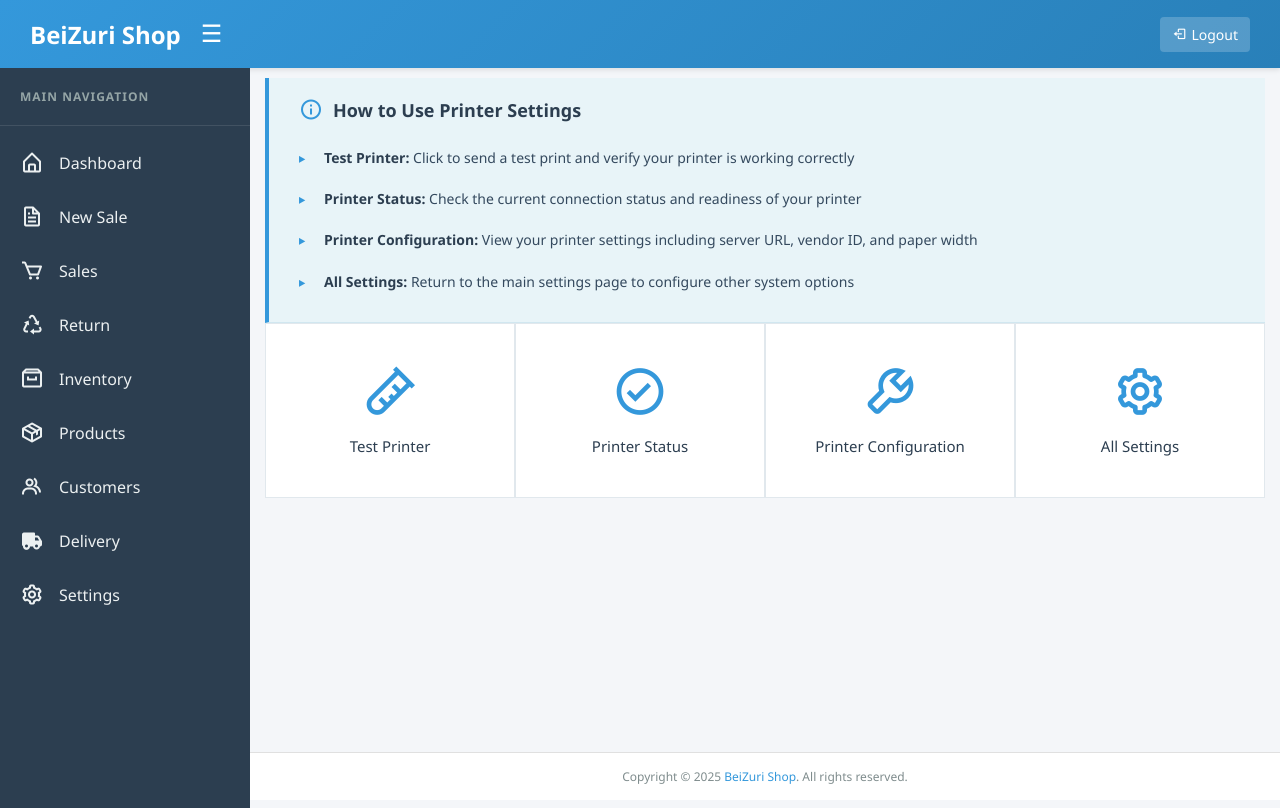
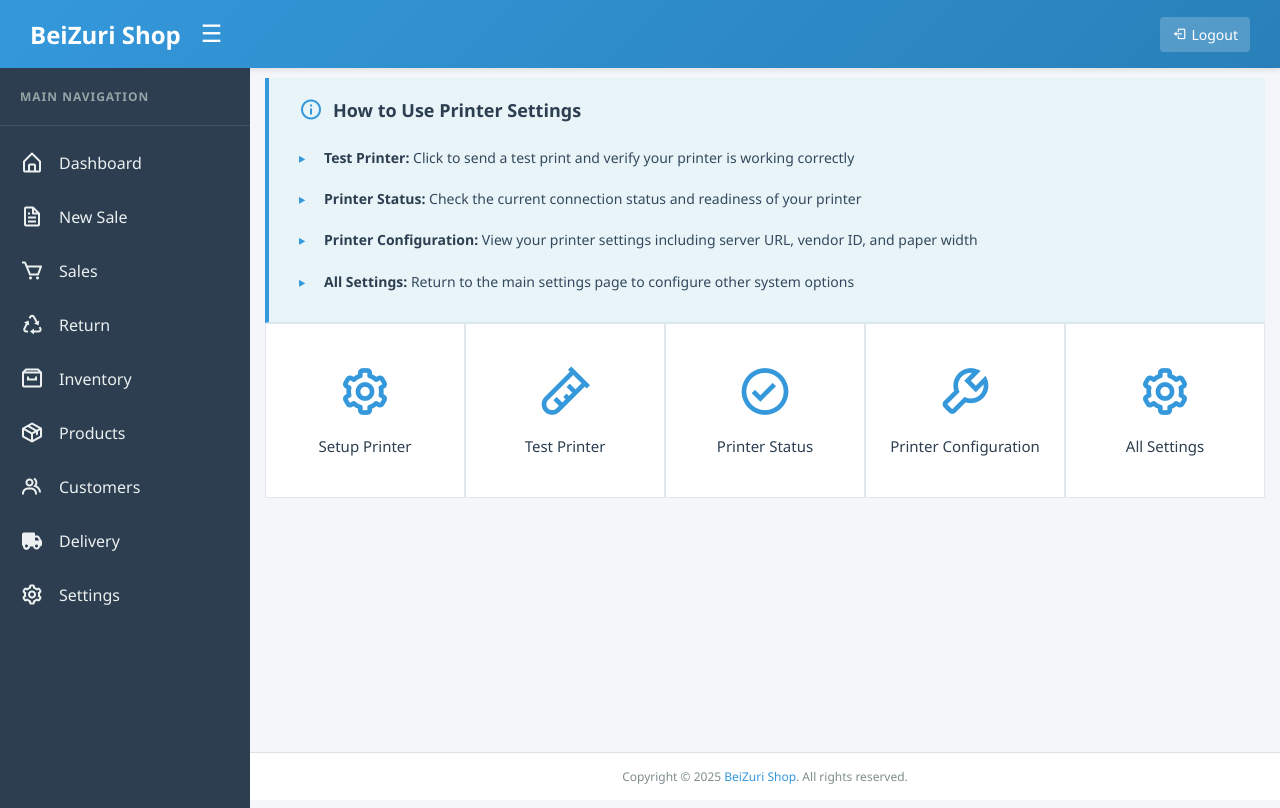
Before and after one commit to AudoWrld/bei_zuri_pos, a Django app: page /settings/printer/ in a window 1280 px wide. Run offline with Django 4.2, Linux system fonts and the light colour scheme; a user stored in the database is signed in; tables that the repository leaves empty hold one stand-in row (values such as "Sample post").

Commit message:
config printer

```diff
--- a/settings/urls.py
+++ b/settings/urls.py
@@ -6,6 +6,7 @@
 urlpatterns = [
     path("", views.settings_home, name="settings_home"),
     path("printer/", views.printer_settings, name="printer_settings"),
+    path("printer/setup/", views.setup_printer, name="setup_printer"),
     path("users/", views.user_list, name="user_list"),
     path("users/create/", views.create_user, name="create_user"),
     path("users/<int:user_id>/update/", views.update_user, name="update_user"),
--- a/settings/views.py
+++ b/settings/views.py
@@ -3,7 +3,11 @@
 from django.contrib import messages
 from django.contrib.auth.decorators import login_required, user_passes_test
 from django.contrib.auth.forms import SetPasswordForm
+from django.http import JsonResponse
 from .forms import CustomUserCreationForm, CustomUserChangeForm
+import subprocess
+import sys
+import os
 
 
 def can_manage_users(user):
@@ -20,6 +24,43 @@
 @user_passes_test(can_manage_users)
 def printer_settings(request):
     return render(request, "settings/printer.html")
+
+
+@login_required
+@user_passes_test(can_manage_users)
+def setup_printer(request):
+    if request.method == "POST":
+        try:
+            setup_script = os.path.join(os.path.dirname(__file__), "../hardware/setup_printer.py")
+            result = subprocess.run([sys.executable, setup_script],
+                                  capture_output=True, text=True, timeout=60)
+
+            if result.returncode == 0:
+                return JsonResponse({
+                    "success": True,
+                    "message": "Printer setup completed successfully!"
+                })
+            else:
+                return JsonResponse({
+                    "success": False,
+                    "error": result.stderr or "Setup failed"
+                })
+
+        except subprocess.TimeoutExpired:
+            return JsonResponse({
+                "success": False,
+                "error": "Setup timed out. Please try again."
+            })
+        except Exception as e:
+            return JsonResponse({
+                "success": False,
+                "error": f"Setup failed: {str(e)}"
+            })
+
+    return JsonResponse({
+        "success": False,
+        "error": "Invalid request method"
+    })
 
 
 @login_required
--- a/templates/settings/printer.html
+++ b/templates/settings/printer.html
@@ -29,6 +29,11 @@
   </div>
 
   <div class="printer-grid">
+    <div class="printer-link" onclick="openSetupModal()">
+      <i class="bx bx-cog"></i>
+      <span>Setup Printer</span>
+    </div>
+
     <div class="printer-link" onclick="openTestModal()">
       <i class="bx bx-test-tube"></i>
       <span>Test Printer</span>
@@ -97,6 +102,35 @@
         <i class="bx bx-refresh"></i>
         Refresh Status
       </button>
+    </div>
+  </div>
+</div>
+
+<div id="setupModal" class="modal-overlay">
+  <div class="modal-content">
+    <div class="modal-header">
+      <div class="modal-title">
+        <i class="bx bx-cog"></i>
+        <span>Setup Printer</span>
+      </div>
+      <button class="modal-close" onclick="closeSetupModal()">
+        <i class="bx bx-x"></i>
+      </button>
+    </div>
+    <div class="modal-body">
+      <div class="setup-animation">
+        <i class="bx bx-printer printer-icon-large"></i>
+      </div>
+      <div class="setup-status" id="setupStatus">Setting up printer...</div>
+      <div class="setup-message" id="setupMessage">
+        Please wait while we detect and configure your thermal printer
+      </div>
+      <div class="setup-progress" id="setupProgress" style="display: none;">
+        <div class="progress-bar">
+          <div class="progress-fill" id="progressFill"></div>
+        </div>
+        <div class="progress-text" id="progressText">Initializing...</div>
+      </div>
     </div>
   </div>
 </div>
@@ -311,6 +345,88 @@
       });
   }
 
+  function openSetupModal() {
+    const statusEl = document.getElementById("setupStatus");
+    const messageEl = document.getElementById("setupMessage");
+    const progressEl = document.getElementById("setupProgress");
+
+    statusEl.textContent = "Setting up printer...";
+    statusEl.style.color = "#2c3e50";
+    messageEl.textContent = "Please wait while we detect and configure your thermal printer";
+    progressEl.style.display = "none";
+
+    document.getElementById("setupModal").classList.add("active");
+    setupPrinter();
+  }
+
+  function closeSetupModal() {
+    document.getElementById("setupModal").classList.remove("active");
+  }
+
+  function setupPrinter() {
+    const statusEl = document.getElementById("setupStatus");
+    const messageEl = document.getElementById("setupMessage");
+    const progressEl = document.getElementById("setupProgress");
+    const progressFill = document.getElementById("progressFill");
+    const progressText = document.getElementById("progressText");
+
+    progressEl.style.display = "block";
+
+    let progress = 0;
+    const progressInterval = setInterval(() => {
+      progress += Math.random() * 15;
+      if (progress > 90) progress = 90;
+      progressFill.style.width = progress + "%";
+      progressText.textContent = `Setting up... ${Math.round(progress)}%`;
+    }, 500);
+
+    fetch("{% url 'settings:setup_printer' %}", {
+      method: "POST",
+      headers: {
+        "X-CSRFToken": csrftoken,
+        "Content-Type": "application/json",
+      },
+    })
+      .then((response) => {
+        clearInterval(progressInterval);
+        progressFill.style.width = "100%";
+        progressText.textContent = "Complete!";
+
+        if (!response.ok) {
+          throw new Error(`HTTP error! status: ${response.status}`);
+        }
+        return response.json();
+      })
+      .then((data) => {
+        const statusEl = document.getElementById("setupStatus");
+        const messageEl = document.getElementById("setupMessage");
+
+        if (data.success) {
+          statusEl.textContent = "Setup Successful!";
+          statusEl.style.color = "#27ae60";
+          messageEl.textContent = data.message || "Your printer has been configured successfully!";
+          document.querySelector('.printer-icon-large').style.animation = 'none';
+          setTimeout(() => {
+            closeSetupModal();
+            location.reload();
+          }, 3000);
+        } else {
+          statusEl.textContent = "Setup Failed";
+          statusEl.style.color = "#e74c3c";
+          messageEl.textContent = data.error || "Unable to setup printer. Please check your printer connection.";
+          document.querySelector('.printer-icon-large').style.animation = 'none';
+        }
+      })
+      .catch((error) => {
+        clearInterval(progressInterval);
+        document.getElementById("setupStatus").textContent = "Connection Error";
+        document.getElementById("setupStatus").style.color = "#e74c3c";
+        document.getElementById("setupMessage").textContent =
+          error.message || "Unable to connect to the server";
+        progressEl.style.display = "none";
+      });
+  }
+
   function openConfigModal() {
     document.getElementById("configModal").classList.add("active");
   }
@@ -330,6 +446,12 @@
     });
 
   document
+    .getElementById("setupModal")
+    .addEventListener("click", function (e) {
+      if (e.target === this) closeSetupModal();
+    });
+
+  document
     .getElementById("configModal")
     .addEventListener("click", function (e) {
       if (e.target === this) closeConfigModal();
@@ -339,6 +461,7 @@
     if (e.key === "Escape") {
       closeTestModal();
       closeStatusModal();
+      closeSetupModal();
       closeConfigModal();
     }
   });
```
Also changed, not shown: static/css/settings/printer.css (+44 -0 lines).
